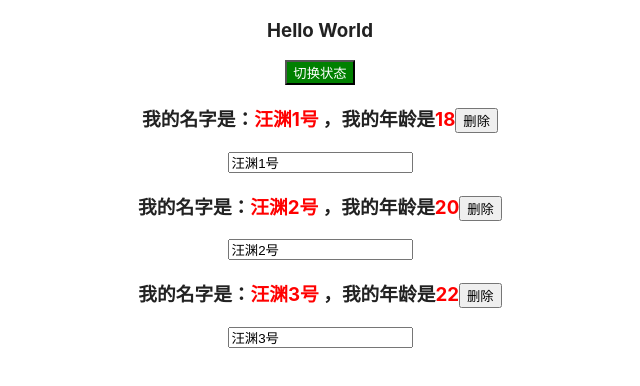
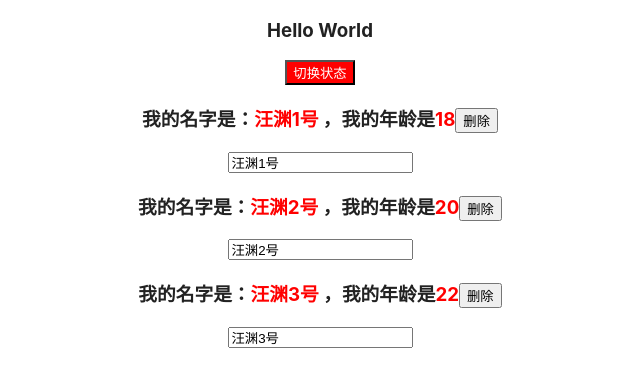
Before and after one commit to yuanwang12/yuanwang12.github.io, a React (Create React App) app in the folder workspace/react-basic/: page / in a window 1280 px wide. Shown: the top 386 px of the page, without its empty margins (320-960 px from the left). Built offline with nearby package versions, Linux system fonts and the light colour scheme.

Commit message:
index.js传递到App.js中 默认使用this.props接受

```diff
--- a/workspace/react-basic/src/components/Header/Header.js
+++ b/workspace/react-basic/src/components/Header/Header.js
@@ -2,6 +2,8 @@ import React from 'react';
 import './Header.css'
 
 const Header = props => {
+  let title = props.title;
+
   let classes = [];
   let personLength = props.state.persons.length;
   if (personLength === 2) {
@@ -14,10 +16,16 @@ const Header = props => {
   if (personLength === 3) {
     classes = [];
   }
+
+  if (props.state.personState) {
+    props.headerStyle.backgroundColor = 'red'
+  }
   return (
     <div>
-      <h3 className={classes.join(" ")}>Hello World</h3>
-      <button style={props.headerStyle} onClick={props.toggleState}>切换状态</button>
+      <h3 className={classes.join(" ")}>{title}</h3>
+      <button
+        style={props.headerStyle}
+        onClick={props.toggleState}>切换状态</button>
     </div>
   )
 }
--- a/workspace/react-basic/src/container/App.js
+++ b/workspace/react-basic/src/container/App.js
@@ -60,6 +60,7 @@ class App extends React.Component {
     return (
       <div className="main">
         <Header
+          title={this.props.title}
           state={this.state}
           headerStyle={style}
           toggleState={this.toggleState} />
--- a/workspace/react-basic/src/index.js
+++ b/workspace/react-basic/src/index.js
@@ -5,7 +5,7 @@ import App from './container/App';
 import * as serviceWorker from './serviceWorker';
 
 
-ReactDOM.render(<App />, document.getElementById('root'));
+ReactDOM.render(<App title="Hello World" />, document.getElementById('root'));
 
 // If you want your app to work offline and load faster, you can change
 // unregister() to register() below. Note this comes with some pitfalls.
```
